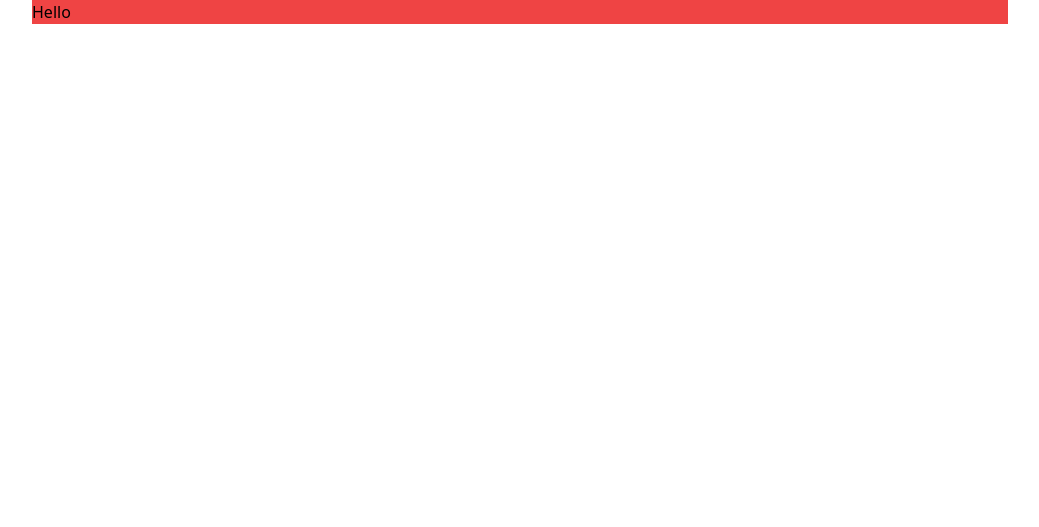
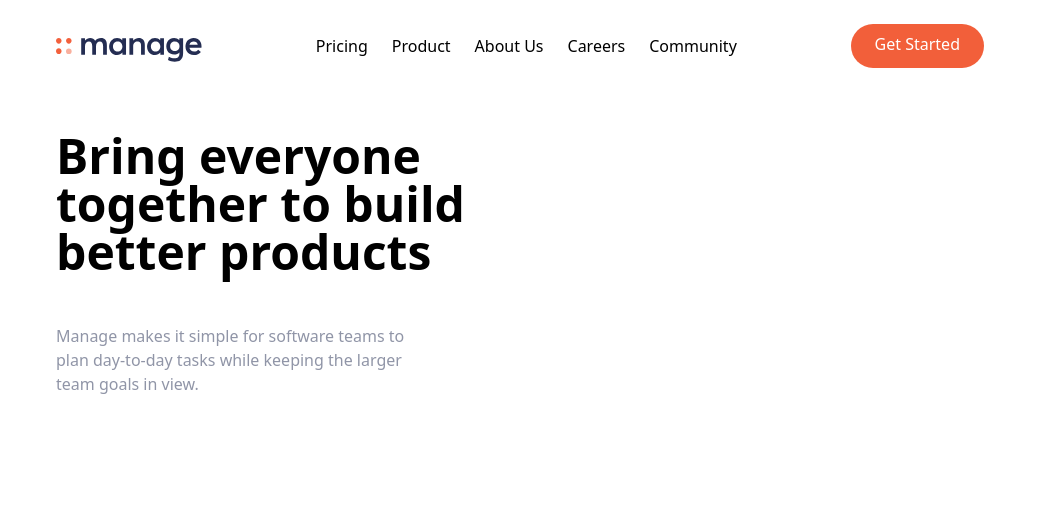
Before and after one commit to bobfdev/tailwind-landing-page, a website: page index.html in a window 1280 px wide. Shown: the whole page, without its empty margins (120-1159 px from the left). Drawn offline with Linux system fonts and the light colour scheme.

Commit message:
updated files

```diff
--- a/index.html
+++ b/index.html
@@ -9,6 +9,45 @@
 </head>
 <body>
     <!-- Navbar -->
-    <nav class="relative container mx-auto bg-red-500">Hello</nav>
+    <nav class="relative container mx-auto p-6">
+        <!-- Flex container -->
+        <div class="flex items-center justify-between">
+            <!-- Logo -->
+            <div class="pt-2">
+                <img src="img/logo.svg" alt="">
+            </div>
+            <!-- Menu Items -->
+            <div class="hidden md:flex space-x-6">
+                <a href="#" class="hover:text-darkGrayishBlue">Pricing</a>
+                <a href="#" class="hover:text-darkGrayishBlue">Product</a>
+                <a href="#" class="hover:text-darkGrayishBlue">About Us</a>
+                <a href="#" class="hover:text-darkGrayishBlue">Careers</a>
+                <a href="#" class="hover:text-darkGrayishBlue">Community</a>
+            </div>
+            <!-- Button -->
+            <a href="#" class="hidden md:block p-3 px-6 pt-2 text-white bg-brightRed rounded-full baseline hover:bg-brightRedLight">
+                Get Started
+            </a>
+        </div>
+    </nav>
+    <!-- Hero Section -->
+    <section id="hero">
+        <!-- Flex Container -->
+        <div class="container flex flex-col-reverse md:flex-row items-center px-6 mx-auto mt-10 space-y-0 md:space-y-0">
+            <!-- Left item -->
+            <div class="flex flex-col mb-32 space-y-12 md:w-1/2">
+                <h1 class="max-w-md text-4xl font-bold text-center md:text-5xl md:text-left">
+                    Bring everyone together to build better products
+                </h1>
+                <p class="max-w-sm text-center text-darkGrayishBlue md:text-left">
+                    Manage makes it simple for software teams to plan day-to-day tasks while keeping the larger team goals in view.
+                </p>
+            </div>
+            <!-- Image -->
+            <div>
+
+            </div>
+        </div>
+    </section>
 </body>
 </html>
```
Also changed, not shown: css/main.css, img/logo.svg (added).
